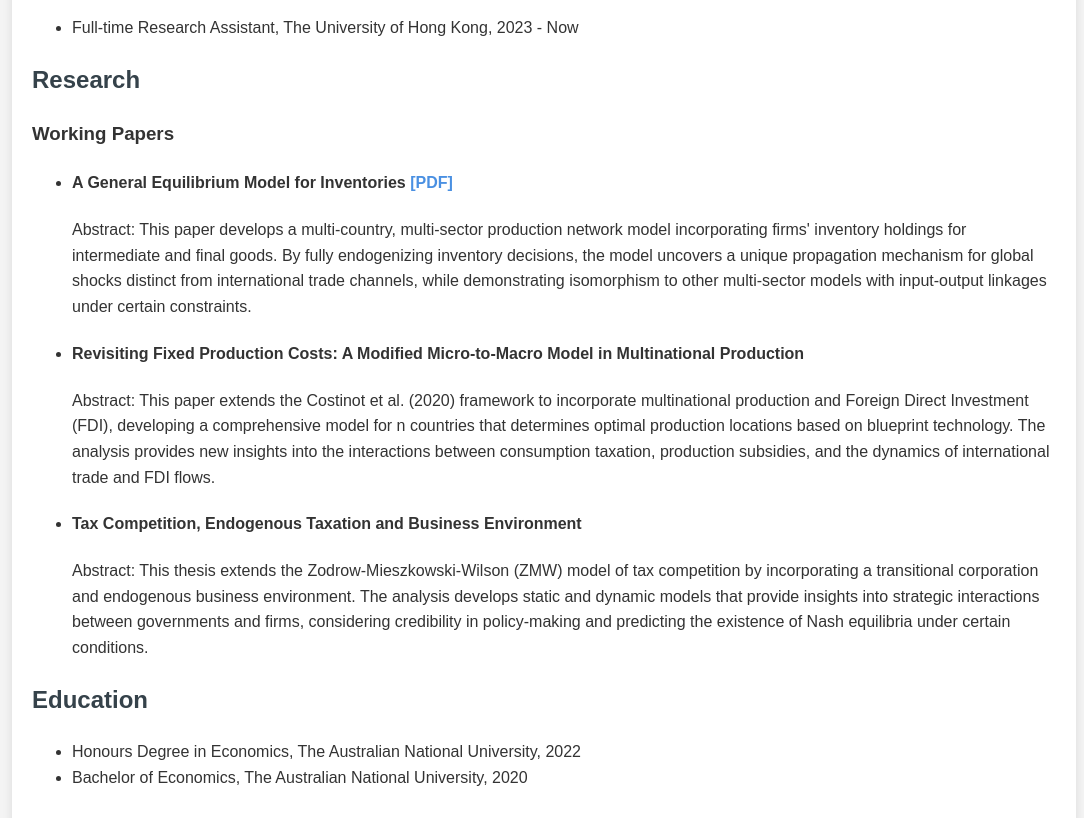
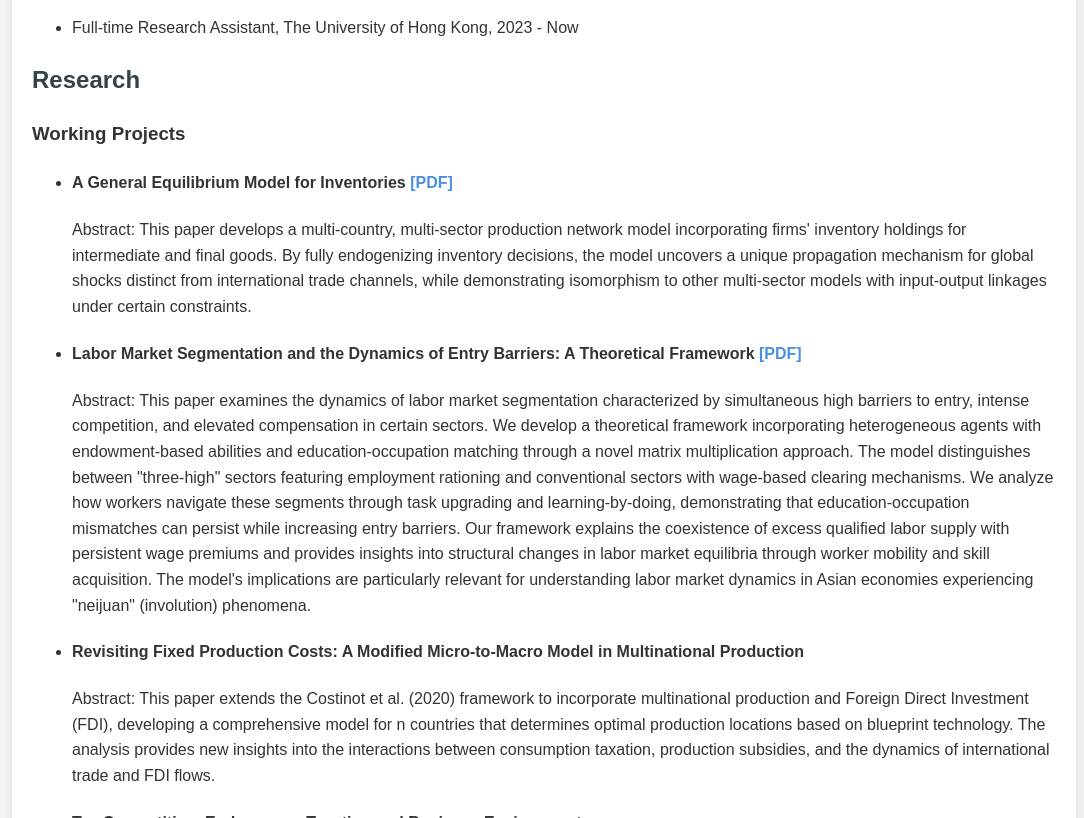
Before and after one commit to Jonsnowyf/Jonsnowyf.github.io, a plain HTML site: page index.html in a window 1280 px wide. Shown: the part 604-1422 px from the top of the page, without its empty margins (96-1180 px from the left). Drawn offline with Linux system fonts and the light colour scheme.

Commit message:
Adding new papers
New papers, with working prokects

```diff
--- a/index.html
+++ b/index.html
@@ -41,11 +41,15 @@
 
             <section id="research">
                 <h2>Research</h2>
-                <h3>Working Papers</h3>
+                <h3>Working Projects</h3>
                 <ul>
                     <li>
                         <h4>A General Equilibrium Model for Inventories <a href="paper_inventory.pdf" target="_blank">[PDF]</a></h4>
                         <p>Abstract: This paper develops a multi-country, multi-sector production network model incorporating firms' inventory holdings for intermediate and final goods. By fully endogenizing inventory decisions, the model uncovers a unique propagation mechanism for global shocks distinct from international trade channels, while demonstrating isomorphism to other multi-sector models with input-output linkages under certain constraints.</p>
+                    </li>
+                    <li>
+                        <h4>Labor Market Segmentation and the Dynamics of Entry Barriers: A Theoretical Framework <a href="labor_model.pdf" target="_blank">[PDF]</a></h4>
+                        <p>Abstract: This paper examines the dynamics of labor market segmentation characterized by simultaneous high barriers to entry, intense competition, and elevated compensation in certain sectors. We develop a theoretical framework incorporating heterogeneous agents with endowment-based abilities and education-occupation matching through a novel matrix multiplication approach. The model distinguishes between "three-high" sectors featuring employment rationing and conventional sectors with wage-based clearing mechanisms. We analyze how workers navigate these segments through task upgrading and learning-by-doing, demonstrating that education-occupation mismatches can persist while increasing entry barriers. Our framework explains the coexistence of excess qualified labor supply with persistent wage premiums and provides insights into structural changes in labor market equilibria through worker mobility and skill acquisition. The model's implications are particularly relevant for understanding labor market dynamics in Asian economies experiencing "neijuan" (involution) phenomena.</p>
                     </li>
                     <li>
                         <h4>Revisiting Fixed Production Costs: A Modified Micro-to-Macro Model in Multinational Production</h4>
```
Also changed, not shown: 1 other file.
